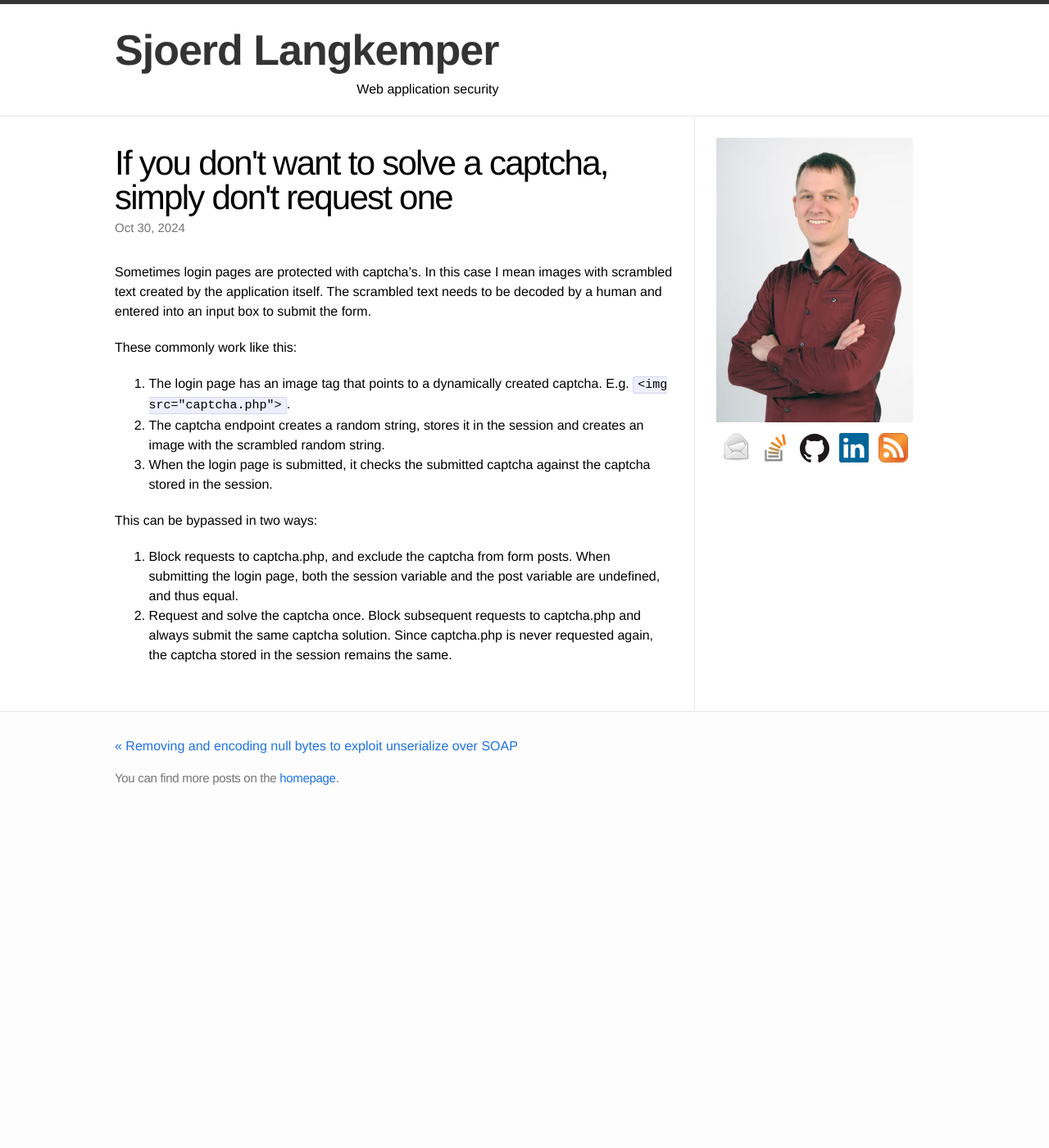
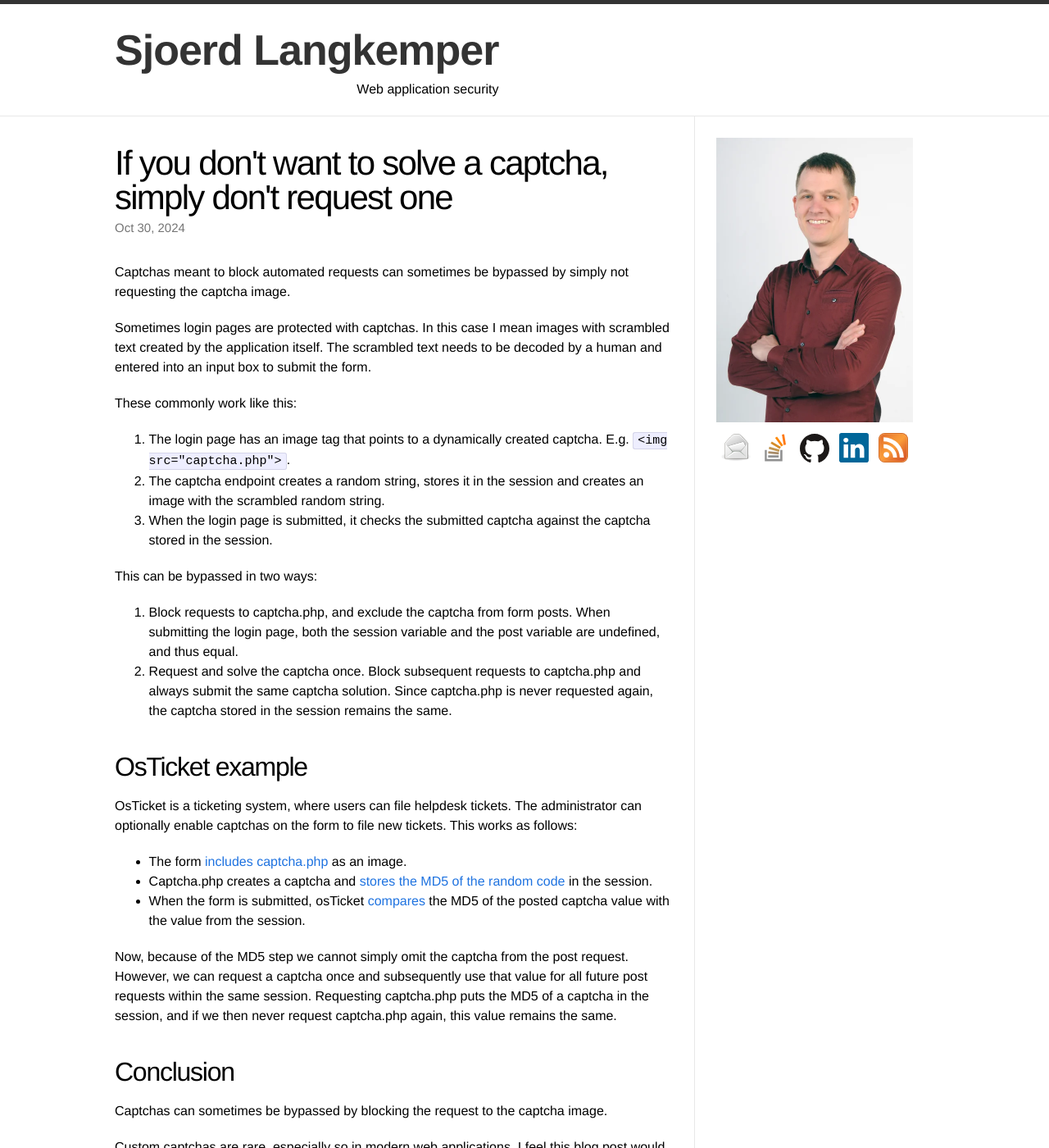
Before and after one commit to Sjord/Sjord.github.io, a Jekyll site: the page built from _posts/2024-09-18-bypass-captcha-by-blocking-request.md, in a window 1280 px wide and 1400 px high. Shown: the whole window at 82% size. Built offline with Jekyll 4.4.1, drawn with Linux system fonts in a browser that asks for light colours; some of the changed text lies outside the part shown.

Commit message:
Write some more about captchas

```diff
--- a/_posts/2024-09-18-bypass-captcha-by-blocking-request.md
+++ b/_posts/2024-09-18-bypass-captcha-by-blocking-request.md
@@ -5,9 +5,11 @@ thumbnail: captcha-480.jpg
 date: 2024-10-30
 ---
 
+Captchas meant to block automated requests can sometimes be bypassed by simply not requesting the captcha image.
+
 <!-- Photo source: https://pixabay.com/photos/artificial-intelligence-technology-3964530/ -->
 
-Sometimes login pages are protected with captcha's. In this case I mean images with scrambled text created by the application itself. The scrambled text needs to be decoded by a human and entered into an input box to submit the form.
+Sometimes login pages are protected with captchas. In this case I mean images with scrambled text created by the application itself. The scrambled text needs to be decoded by a human and entered into an input box to submit the form.
 
 These commonly work like this:
 
@@ -19,3 +21,23 @@ This can be bypassed in two ways:
 
 1. Block requests to captcha.php, and exclude the captcha from form posts. When submitting the login page, both the session variable and the post variable are undefined, and thus equal.
 2. Request and solve the captcha once. Block subsequent requests to captcha.php and always submit the same captcha solution. Since captcha.php is never requested again, the captcha stored in the session remains the same.
+
+## OsTicket example
+
+OsTicket is a ticketing system, where users can file helpdesk tickets. The administrator can optionally enable captchas on the form to file new tickets. This works as follows:
+
+- The form [includes captcha.php](https://github.com/osTicket/osTicket/blob/4689926b2d3d25754f0ddcf8d4e181a2817f6d56/include/client/open.inc.php#L104) as an image.
+- Captcha.php creates a captcha and [stores the MD5 of the random code](https://github.com/osTicket/osTicket/blob/4689926b2d3d25754f0ddcf8d4e181a2817f6d56/include/class.captcha.php#L50) in the session.
+- When the form is submitted, osTicket [compares](https://github.com/osTicket/osTicket/blob/4689926b2d3d25754f0ddcf8d4e181a2817f6d56/open.php#L28) the MD5 of the posted captcha value with the value from the session.
+
+Now, because of the MD5 step we cannot simply omit the captcha from the post request. However, we can request a captcha once and subsequently use that value for all future post requests within the same session. Requesting captcha.php puts the MD5 of a captcha in the session, and if we then never request captcha.php again, this value remains the same.
+
+## Conclusion
+
+Captchas can sometimes be bypassed by blocking the request to the captcha image.
+
+Custom captchas are rare, especially so in modern web applications. I feel this blog post would be more relevant 20 years ago. However, I recently ran into a custom captcha that could be bypassed using the vulnerability described above, showing that this mistake is still present today.
+
+## Read more
+
+- [Captcha Bypass Vulnerability in /admin/loginc.php · Issue #23 · s3131212/allendisk](https://github.com/s3131212/allendisk/issues/23)
```
